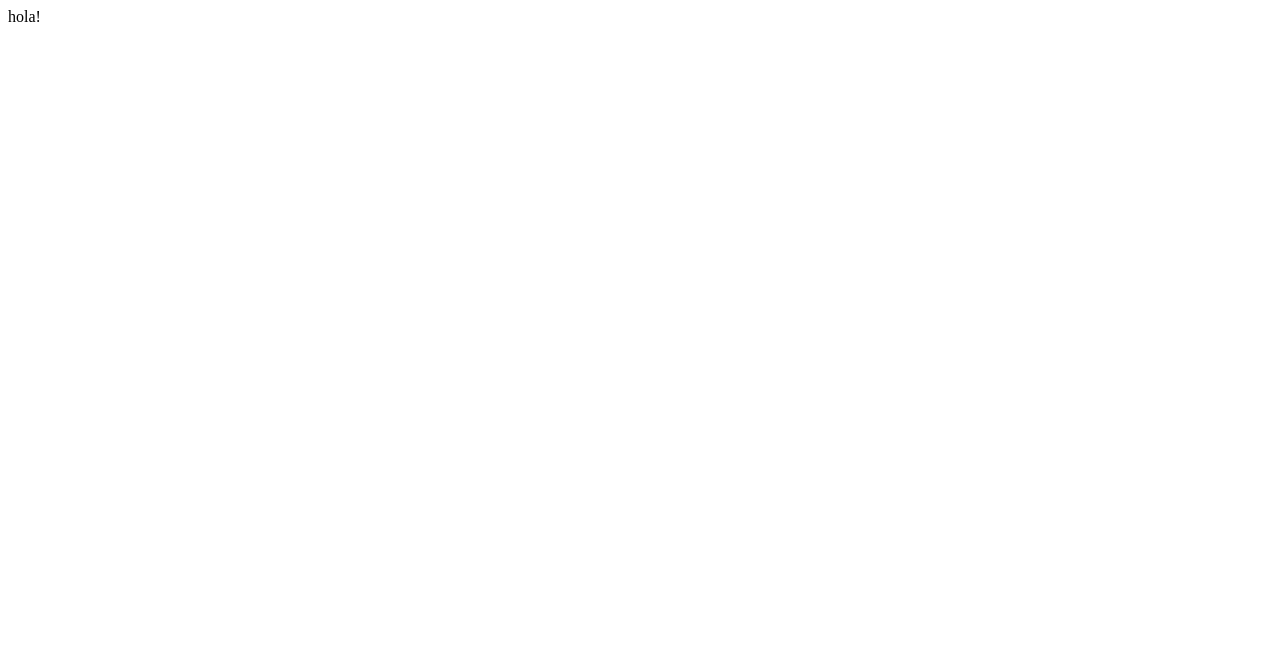
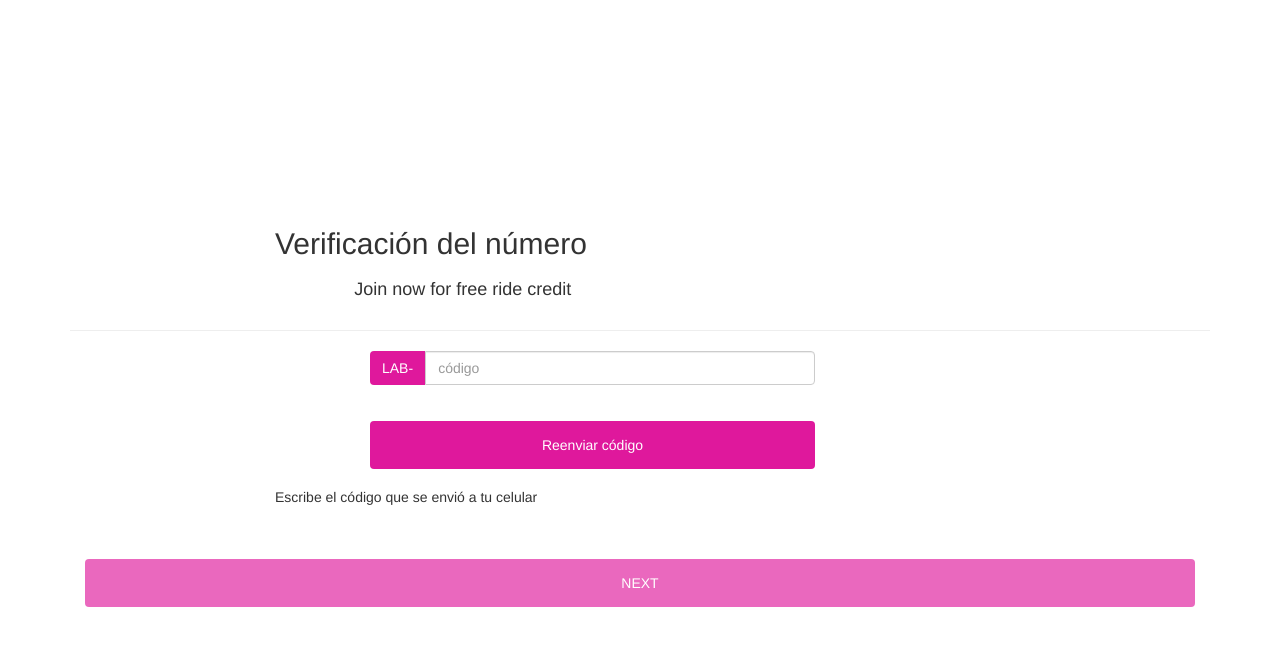
Before and after one commit to JStewardGT/lyft-app, a plain HTML site: page views/verify.html in a window 1280 px wide. Drawn offline with Linux system fonts and the light colour scheme.

Commit message:
Estructura y estilo de la vista verify

```diff
--- /dev/null
+++ b/css/verify.css
@@ -0,0 +1,41 @@
+* {
+    box-sizing: border-box;
+    margin: 0;
+    padding: 0;
+}
+
+.btn-style {
+    background-color: #df189c;
+    border: none;
+    color: #fff;
+
+}
+
+body {
+    height: 100vh;
+    display: flex;
+    flex-direction: column;
+    justify-content: center;
+}
+
+.form-header {
+    display: flex;
+    flex-direction: column;
+    justify-content: flex-start;
+    align-items: center;
+    margin-top: 1em;
+}
+
+.re-send {
+    margin-top: 1.5em;
+    padding: 1em 2em;
+}
+
+.code-text {
+    margin-top: 1.5em;
+}
+
+.next {
+    margin-top: 2em;
+    padding: 1em 2em;
+}
--- a/views/verify.html
+++ b/views/verify.html
@@ -1,12 +1,49 @@
 <!DOCTYPE html>
 <html lang="en">
 <head>
-    <meta charset="UTF-8">
-    <meta name="viewport" content="width=device-width, initial-scale=1.0">
-    <meta http-equiv="X-UA-Compatible" content="ie=edge">
-    <title>Verify number</title>
+  <meta charset="UTF-8">
+  <meta name="viewport" content="width=device-width, initial-scale=1.0">
+  <meta http-equiv="X-UA-Compatible" content="ie=edge">
+  <link rel="stylesheet" href="../vendors/bootstrap/css/bootstrap.min.css">
+  <link rel="stylesheet" href="../css/verify.css">
+  <title>Verify number</title>
 </head>
 <body>
-    hola!
+  <div class="container">
+    <div class="row">
+      <div class="col-xs-12">
+        <div class="form-header col-xs-offset-2">
+          <h2 class="col-xs-12">Verificación del número</h2>
+          <h4 class="col-xs-10">Join now for free ride credit</h4>
+        </div>
+        <hr>
+        <form class="form" id="form">
+          <div class="form-group col-xs-5 col-xs-offset-3">
+            <label class="sr-only" for="exampleInputAmount"></label>
+            <div class="input-group">
+              <div class="input-group-addon btn-style">LAB-</div>
+              <input type="number" class="form-control" id="exampleInputAmount" placeholder= "código">
+            </div>
+          </div>
+          <div class="form-group form-btn">
+            <div class="col-xs-5 col-xs-offset-3">
+              <button type="button" class="btn btn-default re-send btn-style col-xs-12 next-disabled"  data-toggle="modal" data-target="#myModal">Reenviar código</button>
+            </div>
+          </div>
+          <div class="form-group col-xs-10 col-xs-offset-2">
+            <h5 class="code-text"> Escribe el código que se envió a tu celular</h5>
+          </div>
+          <div class="form-group">
+            <div class="col-xs-12">
+              <button type="button" class="btn btn-default next col-xs-12 btn-style" disabled="disabled" data-toggle="modal" data-target="#myModal">NEXT</button>
+
+          </div>
+        </form>
+      </div>
+    </div>
+  </div>
+  <script src="../vendors/js/jquery-3.2.1.min.js"></script>
+  <script type="text/javascript" src="../vendors/bootstrap/js/bootstrap.min.js"></script>
+  <script src="../js/verify.js"></script>
 </body>
 </html>
```
Also changed, not shown: css/register.css (+0 -7 lines), views/register.html (+1 -1 lines), js/verify.js (added).
